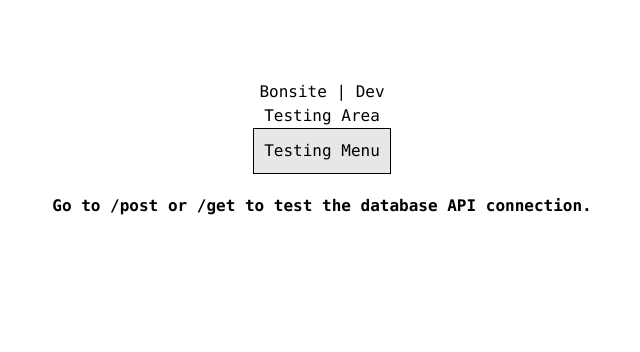
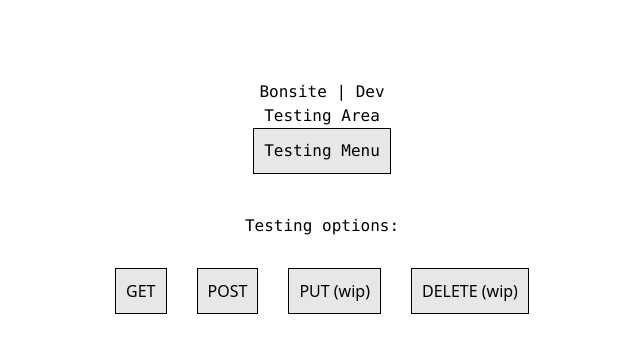
Before and after one commit to bonsite/bonsite, a Next.js app in the folder bonsite/: page /testing/database in a window 1280 px wide. Shown: the top 352 px of the page, without its empty margins (318-958 px from the left). Built offline with nearby package versions, Linux system fonts and the light colour scheme.

Commit message:
create database testing menu

```diff
--- a/bonsite/src/app/testing/database/page.tsx
+++ b/bonsite/src/app/testing/database/page.tsx
@@ -1,13 +1,30 @@
+import '../style.css'
+import Link from 'next/link';
+
+
 export default function Page() {
 
     return (
 
         <div>
 
-            <div className="text-center w-screen font-mono font-semibold mt-5">
-                <h2>Go to /post or /get to test the database API connection.</h2>
+            <div className='fullPageHorizontalCenterFlex'>
+
+            <div className='text-center'>
+                <h3 className='font-mono mt-10'>Testing options:</h3>
+
+                <div className="testingOptionsTable">
+                    <Link href="/testing/database/get"><button className='simpleButton'>GET</button></Link>
+                    <Link href="/testing/database/post"><button className='simpleButton'>POST</button></Link>
+                    <Link href="/testing/database/put"><button className='simpleButton' disabled>PUT (wip)</button></Link>
+                    <Link href="/testing/database/delete"><button className='simpleButton' disabled>DELETE (wip)</button></Link>
+                </div>
+
+                </div>
+
             </div>
 
         </div>
+
     );
 }
--- a/bonsite/src/app/testing/layout.tsx
+++ b/bonsite/src/app/testing/layout.tsx
@@ -18,7 +18,7 @@ export default function RootLayout({
         <div className="text-center w-screen font-mono mt-20">
             <h1>Bonsite | Dev</h1>
             <h2>Testing Area</h2>
-            <Link href="../testing"><button className="p-0 simpleButton">Testing Menu</button></Link>
+            <Link href="/testing"><button className="p-0 simpleButton">Testing Menu</button></Link>
         </div>
 
         {children}
```
